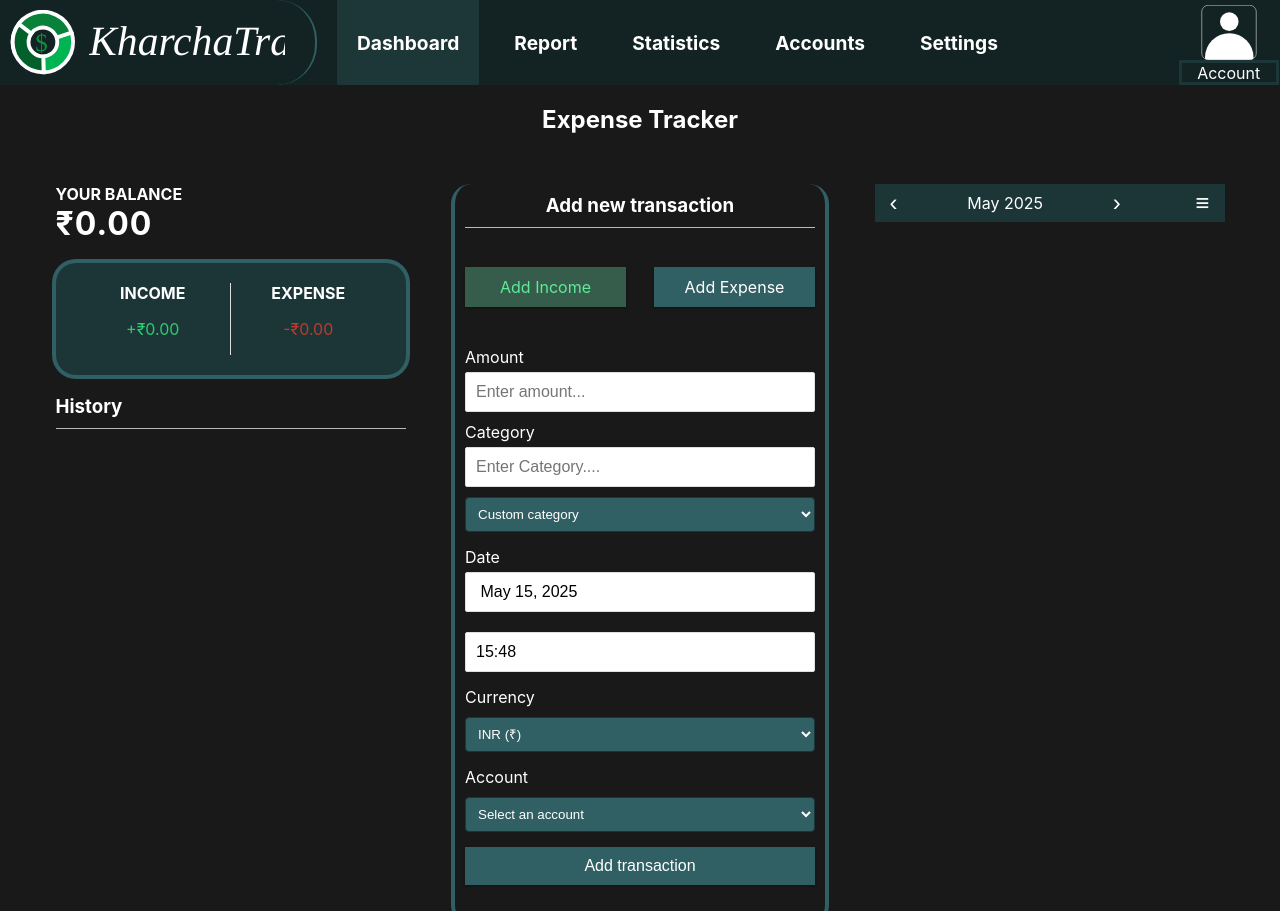
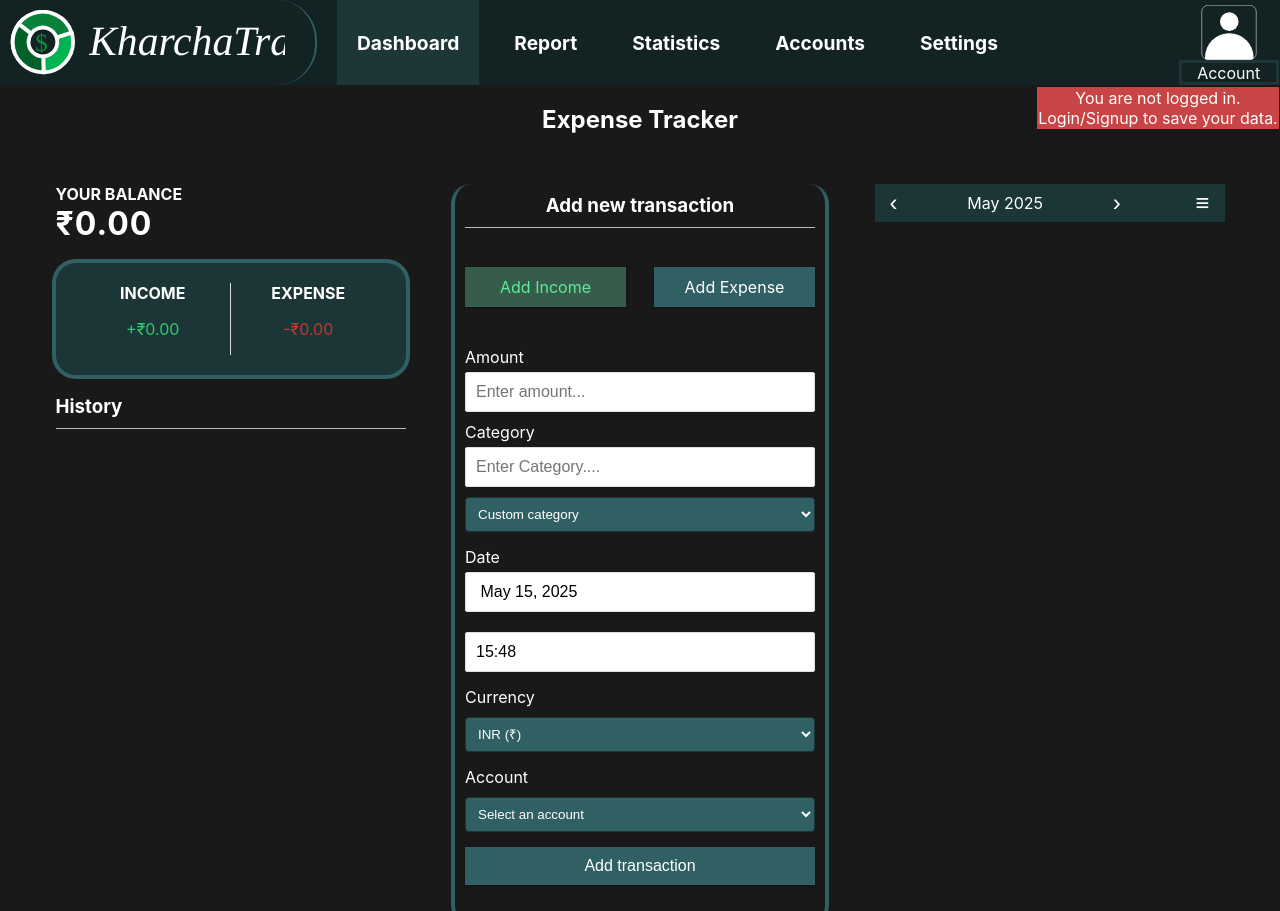
Before and after one commit to anonyash/KharchaTrack, a website: page public/index.html in a window 1280 px wide. Shown: the top 911 px of the page. Drawn offline with nearby package versions, Linux system fonts and the light colour scheme; no server answers.

Commit message:
Add files via upload

```diff
--- a/public/css/style.css
+++ b/public/css/style.css
@@ -61,6 +61,7 @@
     display: inline-block;
 
   }
+
   .dropdowncont{
     position: absolute;
     display: none;
@@ -73,6 +74,33 @@
     margin-top: 2px;
 
   }
+
+  .dropdowncont2{
+    position: absolute;
+    display: none;
+    flex-direction: column  ;
+    background-color: #c94545;
+    /* min-width: 100px; */
+    width: max-content;
+    border: 1px solid #c94545;;
+    box-shadow: 0px 4px 8px rgba(0, 0, 0, 0.1);
+    z-index: 1;
+    right: 0px;
+    margin-top: 2px;
+
+  }
+
+  #dropdownmenu22{
+    display: flex;
+  }
+
+
+
+  .dropdowncont2:hover{
+    background-color: #c94545;
+    cursor:help;
+  }
+
 
 .dropdownitem{
   padding: 10px;
@@ -708,6 +736,10 @@ button:hover{
   display: none;
 }
 
+#accname2{
+  display: none;
+}
+
 #spandate{
   font-family: system-ui;
     font-style: italic;
--- a/public/index.html
+++ b/public/index.html
@@ -62,7 +62,13 @@
            <div class="dropdown">
            <button id="abtn" ></button>
            <label  id="accntbtn" tabindex="0">Account</label>
+           <div id="dropdownmenu2" class="dropdowncont2">
+            <div class="dropdownitem2" id="warn">You are not logged in.</div>
+            <div class="dropdownitem2" id="warn2">Login/Signup to save your data.</div>
+           </div>
+
            <div id="dropdownmenu" class="dropdowncont">
+            <div class="dropdownitem" id="accname"></div>
             <div class="dropdownitem" id="login">Login</div>
             <div class="dropdownitem" id="logout">Logout</div>
            </div>
--- a/public/js/script.js
+++ b/public/js/script.js
@@ -16,6 +16,7 @@ const balance = document.getElementById(
   let tdate = document.getElementById('calendar')
   let ttime = document.getElementById('timepicker')
   const amount = document.getElementById("amount");
+  const warn = document.getElementById('dropdownmenu2') ;
   // const dummyTransactions = [
   //   { id: 1, text: "Flower", amount: -20 },
   //   { id: 2, text: "Salary", amount: 300 },
@@ -24,20 +25,23 @@ const balance = document.getElementById(
   // ];
 
   // let transactions = dummyTransactions;
-
-let userId = localStorage.getItem('userId')
+let username = localStorage.getItem('aname') ;
+let userId = localStorage.getItem('userId');
 console.log('userId: ', userId)
 // userdata(userId)
 if (!userId){
   console.log("user id is ", userId)
   let logout2 = document.getElementById('logout')
   logout2.id = "logout2"
+  document.getElementById('accname').id = 'accname2'
+    warn.id = 'dropdownmenu22'
+// warn.id = 'dropdownmenu22'
 
 }else{
   console.log("user id is ", userId)
   let login2 = document.getElementById('login')
   login2.id = "login2"
-
+  document.getElementById('accname').textContent = `Logged in as : ${username} `
 }
 
 
@@ -85,7 +89,7 @@ if (!userId){
   let transactions = localStorage.getItem('transactions') !== null ? localStorageTransactions : [];
   console.log(transactions)
 
-  let username = localStorage.getItem('aname') ;
+
   //5
   let cur = "₹" //   "$"    "₹"
 
@@ -100,7 +104,8 @@ if (!userId){
   let categorytext = document.getElementsByClassName('categorytext')
   let category = document.getElementsByClassName("category")
   const bttn = document.getElementById('accntbtn');
-  const menu = document.getElementById('dropdownmenu');
+  const menu = document.getElementById('dropdownmenu') ;
+
   const logoutbtn = document.getElementById('logout') || document.getElementById('logout2');
   const loginbtn = document.getElementById('login') || document.getElementById('login2');
 
```
